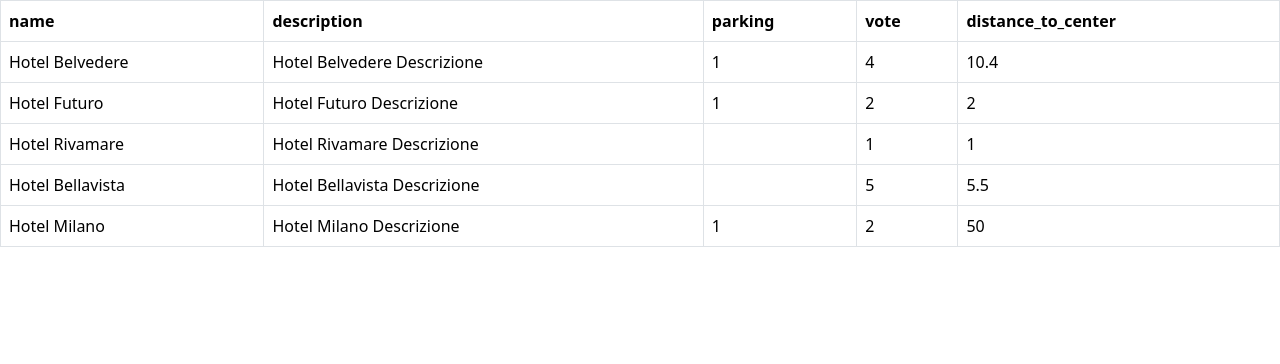
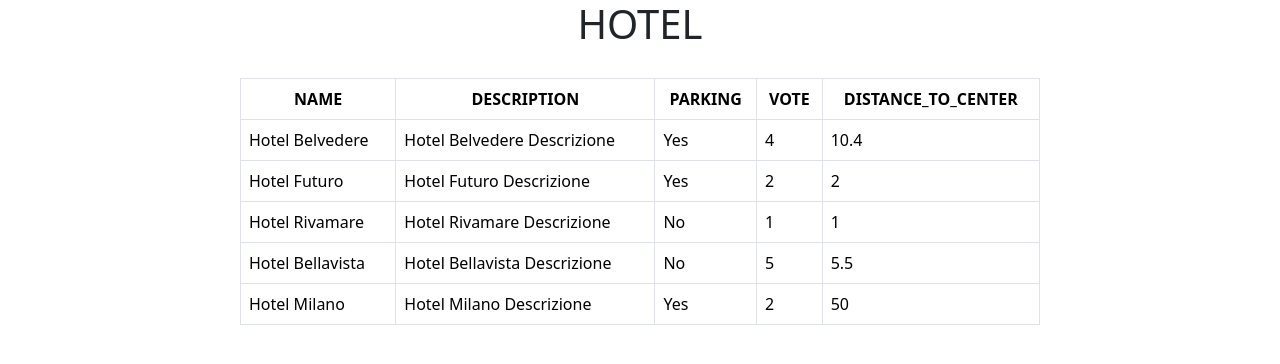
Before and after one commit to enricoderasmo21/php-hotel, a PHP site: page / in a window 1280 px wide. Shown: the top 364 px of the page. Run offline with PHP 8.4, Linux system fonts and the light colour scheme.

Commit message:
fixed boolean value in parking excercise completed

```diff
--- /dev/null
+++ b/css/style.css
@@ -0,0 +1,19 @@
+*{
+    padding: 0;
+    margin: 0;
+    box-sizing: border-box;
+}
+
+.title{
+    text-align: center;
+
+}
+
+._container{
+    margin: 30px auto;
+    width: 800px;
+}
+
+table th{
+    text-align: center;
+}
--- a/index.php
+++ b/index.php
@@ -51,12 +51,16 @@
     <meta name="viewport" content="width=device-width, initial-scale=1.0">
 
     <link href="https://cdn.jsdelivr.net/npm/bootstrap@5.3.0-alpha3/dist/css/bootstrap.min.css" rel="stylesheet" integrity="sha384-KK94CHFLLe+nY2dmCWGMq91rCGa5gtU4mk92HdvYe+M/SXH301p5ILy+dN9+nJOZ" crossorigin="anonymous">
+    <link rel="stylesheet" href="css/style.css">
     <title>PHP Hotel</title>
 </head>
 
 
 <body>
 
+<h1 class="title">HOTEL</h1>
+
+    <div class="_container">
         <table class="table table-bordered">
             <thead>
                 <tr>
@@ -64,7 +68,7 @@
 
                     foreach($hotels[0] as $chiave => $valore){ ?>
 
-                <th scope="col"> <?php echo $chiave ?> </th>
+                        <th scope="col"> <?php echo strtoupper($chiave) ?> </th>
 
                     <?php } ?>
                 </tr>
@@ -76,7 +80,7 @@
                 <tr>
                   <td><?php  echo $hotel["name"] ?></td>
                   <td><?php  echo $hotel["description"] ?></td>
-          <td><?php  echo $hotel["parking"] ?></td>
+                  <td><?php  echo $hotel["parking"] ? "Yes" : "No"  ?></td>
                   <td><?php  echo $hotel["vote"] ?></td>
                   <td><?php  echo $hotel["distance_to_center"] ?></td>
                 </tr>
@@ -84,6 +88,8 @@
                 <?php } ?>
             </tbody>
         </table>
+    </div>
+
 
 
 <script src="https://cdn.jsdelivr.net/npm/bootstrap@5.3.0-alpha3/dist/js/bootstrap.bundle.min.js" integrity="sha384-ENjdO4Dr2bkBIFxQpeoTz1HIcje39Wm4jDKdf19U8gI4ddQ3GYNS7NTKfAdVQSZe" crossorigin="anonymous"></script>
```
Lines whose indentation alone changed are shown as unchanged.
